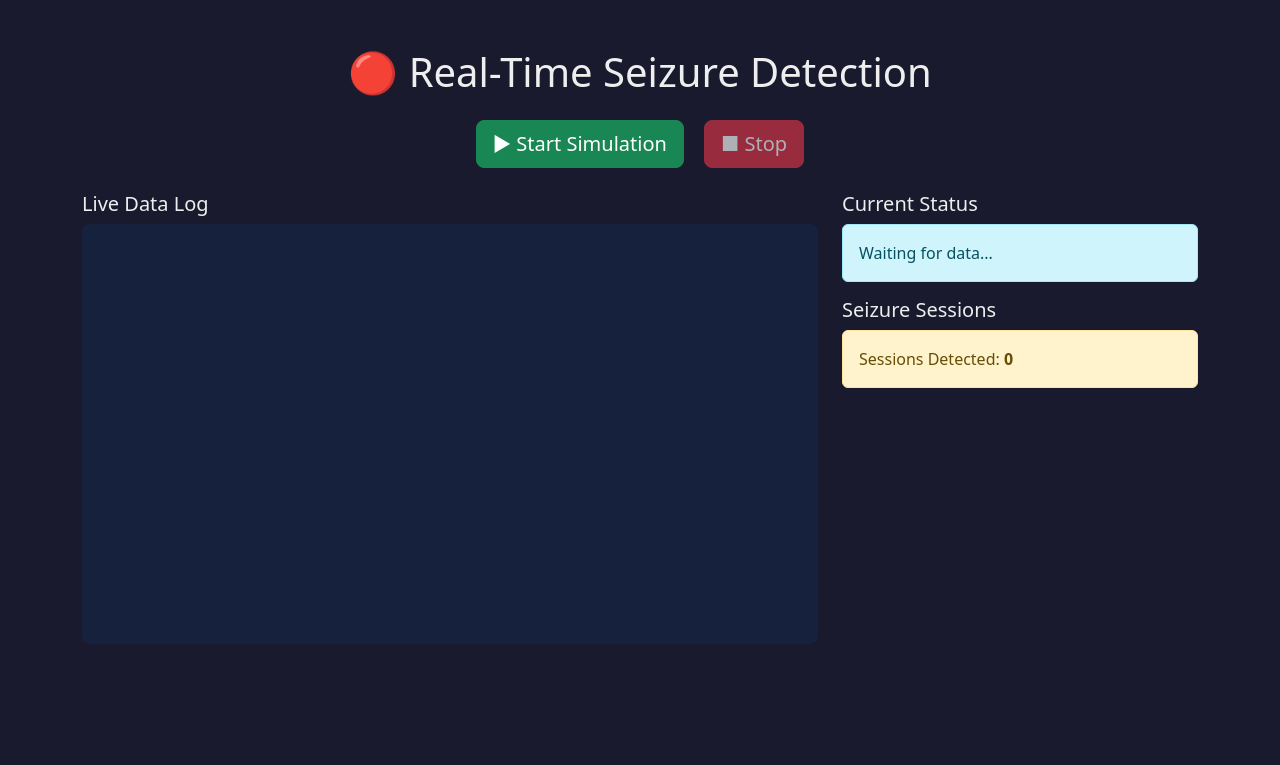
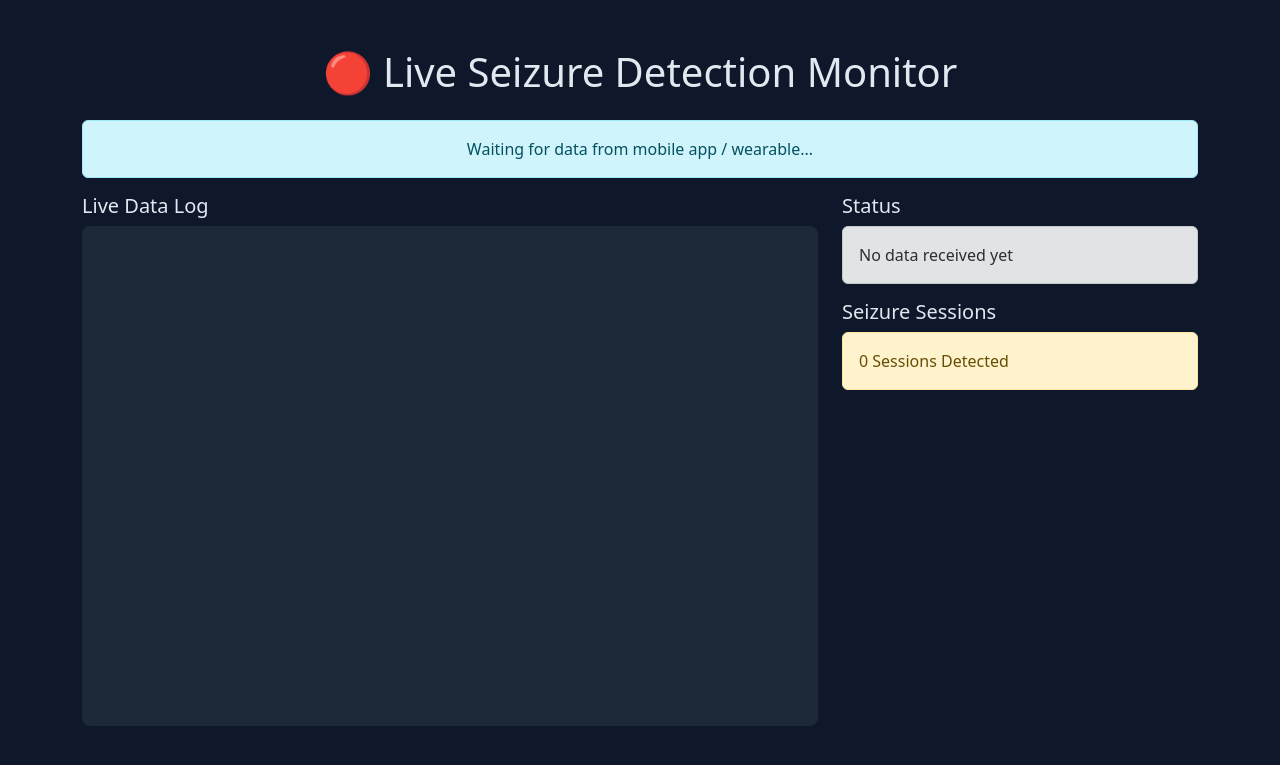
Before and after one commit to mohansai52/seizure-detection, a Flask app: page /realtime in a window 1280 px wide. Shown: the top 765 px of the page. Run offline with Flask 3, Linux system fonts and the light colour scheme.

Commit message:
Update realtime.html

```diff
--- a/templates/realtime.html
+++ b/templates/realtime.html
@@ -3,36 +3,21 @@
 <head>
     <meta charset="UTF-8">
     <meta name="viewport" content="width=device-width, initial-scale=1.0">
-    <title>Real-Time Seizure Detection</title>
+    <title>Real-Time Monitoring</title>
     <link href="https://cdn.jsdelivr.net/npm/bootstrap@5.3.3/dist/css/bootstrap.min.css" rel="stylesheet">
     <style>
-        body { background-color: #1a1a2e; color: #eee; }
-        .log {
-            background-color: #16213e;
-            height: 420px;
-            overflow-y: auto;
-            padding: 15px;
-            border-radius: 8px;
-            font-family: monospace;
-        }
-        .seizure-alert {
-            font-size: 2rem;
-            padding: 25px;
-            animation: pulse 1s infinite;
-        }
-        @keyframes pulse {
-            0% { transform: scale(1); }
-            50% { transform: scale(1.05); }
-        }
+        body { background-color: #0f172a; color: #e2e8f0; }
+        .log { background: #1e2937; height: 500px; overflow-y: auto; padding: 15px; border-radius: 8px; font-family: monospace; }
+        .seizure-alert { font-size: 2.2rem; animation: pulse 1.2s infinite; }
+        @keyframes pulse { 0% { transform: scale(1); } 50% { transform: scale(1.08); } }
     </style>
 </head>
 <body>
 <div class="container mt-5">
-    <h1 class="text-center mb-4">🔴 Real-Time Seizure Detection</h1>
+    <h1 class="text-center mb-4">🔴 Live Seizure Detection Monitor</h1>
 
-    <div class="text-center mb-4">
-        <button id="startBtn" class="btn btn-success btn-lg">▶ Start Simulation</button>
-        <button id="stopBtn" class="btn btn-danger btn-lg ms-3" disabled>■ Stop</button>
+    <div class="alert alert-info text-center">
+        Waiting for data from mobile app / wearable...
     </div>
 
     <div class="row">
@@ -40,93 +25,64 @@
             <h5>Live Data Log</h5>
             <div id="log" class="log"></div>
         </div>
-
         <div class="col-md-4">
-            <h5>Current Status</h5>
-            <div id="status" class="alert alert-info">Waiting for data...</div>
+            <h5>Status</h5>
+            <div id="status" class="alert alert-secondary">No data received yet</div>
 
             <h5>Seizure Sessions</h5>
-            <div id="sessions" class="alert alert-warning">Sessions Detected: <strong>0</strong></div>
+            <div id="sessions" class="alert alert-warning">0 Sessions Detected</div>
         </div>
     </div>
 
-    <!-- Big Alert -->
-    <div id="bigAlert" class="alert alert-danger seizure-alert text-center mt-4" style="display: none;">
-        🚨 <strong>SEIZURE DETECTED!</strong> 🚨<br>
-        <small>Immediate attention required</small>
+    <div id="bigAlert" class="alert alert-danger seizure-alert text-center mt-4" style="display:none;">
+        🚨 SEIZURE DETECTED! 🚨<br>
+        <small>Immediate medical attention required</small>
     </div>
 </div>
 
 <script>
-    let interval = null;
     let sessionCount = 0;
-    let consecutiveSeizures = 0;
+    let consecutive = 0;
 
-    function addToLog(message, isSeizure) {
-        const logDiv = document.getElementById('log');
+    function addLog(message, isSeizure = false) {
+        const log = document.getElementById('log');
         const time = new Date().toLocaleTimeString();
-        const colorClass = isSeizure ? 'text-danger' : 'text-light';
-        logDiv.innerHTML += `<div class="${colorClass}">[${time}] ${message}</div>`;
-        logDiv.scrollTop = logDiv.scrollHeight;
+        log.innerHTML += `<div class="${isSeizure ? 'text-danger' : 'text-light'}">[${time}] ${message}</div>`;
+        log.scrollTop = log.scrollHeight;
     }
 
-    document.getElementById('startBtn').addEventListener('click', () => {
-        document.getElementById('startBtn').disabled = true;
-        document.getElementById('stopBtn').disabled = false;
-
-        interval = setInterval(async () => {
-            // Simulate realistic sensor data
-            const data = {
-                heart_rate: (70 + Math.random() * 90).toFixed(1),
-                spo2: (92 + Math.random() * 8).toFixed(1),
-                temperature: (36.5 + Math.random() * 2.5).toFixed(2),
-                vibration: (Math.random() * 1.2).toFixed(3)
-            };
-
+    // This will be called when mobile app sends data (via fetch)
+    async function handleIncomingData(data) {
         try {
-                const response = await fetch('/api/predict', {
+            const res = await fetch('/api/predict', {
                 method: 'POST',
                 headers: { 'Content-Type': 'application/json' },
                 body: JSON.stringify(data)
             });
-
-                const result = await response.json();
+            const result = await res.json();
 
             const isSeizure = result.prediction === 1;
-                const prob = result.probability ? (result.probability * 100).toFixed(1) : 'N/A';
+            const prob = result.probability ? (result.probability * 100).toFixed(1) + '%' : 'N/A';
 
-                addToLog(
-                    `HR: ${data.heart_rate} | SpO2: ${data.spo2} | Temp: ${data.temperature} | Vib: ${data.vibration} → ${isSeizure ? 'SEIZURE' : 'Normal'} (${prob}%)`,
-                    isSeizure
-                );
+            addLog(`HR:${data.heart_rate} | SpO2:${data.spo2} | Temp:${data.temperature} | Vib:${data.vibration} → ${isSeizure ? 'SEIZURE' : 'Normal'} (${prob})`, isSeizure);
 
-                document.getElementById('status').innerHTML = `
-                    Latest: <strong>${isSeizure ? 'SEIZURE' : 'Normal'}</strong> (${prob}%)
-                `;
+            document.getElementById('status').innerHTML = `Latest: <strong>${isSeizure ? 'SEIZURE' : 'Normal'}</strong> (${prob})`;
 
             if (isSeizure) {
-                    consecutiveSeizures++;
-                    if (consecutiveSeizures >= 2) {   // Trigger alert after 2+ consecutive
+                consecutive++;
+                if (consecutive >= 2) {
                     sessionCount++;
-                        document.getElementById('sessions').innerHTML = `Sessions Detected: <strong>${sessionCount}</strong>`;
+                    document.getElementById('sessions').innerHTML = `${sessionCount} Seizure Sessions Detected`;
                     document.getElementById('bigAlert').style.display = 'block';
                 }
             } else {
-                    consecutiveSeizures = 0;
+                consecutive = 0;
                 document.getElementById('bigAlert').style.display = 'none';
             }
-
-            } catch (err) {
-                addToLog("❌ Failed to connect to server", true);
+        } catch (e) {
+            addLog("❌ Error processing data", true);
         }
-        }, 1200);   // Send data every 1.2 seconds
-    });
-
-    document.getElementById('stopBtn').addEventListener('click', () => {
-        clearInterval(interval);
-        document.getElementById('startBtn').disabled = false;
-        document.getElementById('stopBtn').disabled = true;
-    });
+    }
 </script>
 </body>
 </html>
```
Lines whose indentation alone changed are shown as unchanged.
